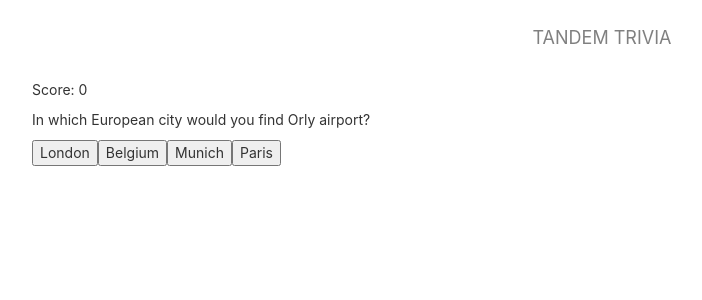
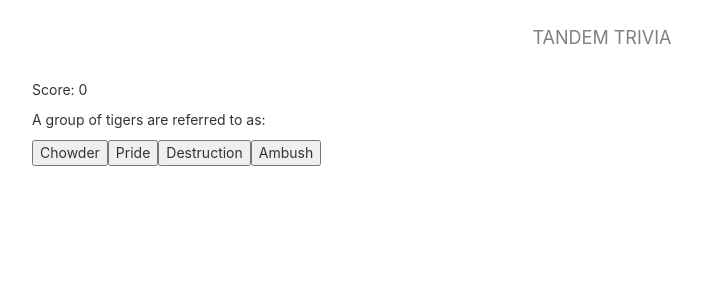
Before and after one commit to Chris-Violante/tandem_trivia, a React (Create React App) app: page /GamePage in a window 1280 px wide. Shown: the top 300 px of the page, without its empty margins (38-740 px from the left). Built offline with nearby package versions, Linux system fonts and the light colour scheme.

Commit message:
game plays complete round MVP

```diff
--- a/src/pages/App/App.js
+++ b/src/pages/App/App.js
@@ -16,19 +16,29 @@ class App extends Component {
       ...this.getInitialState(),
       score: 0,
       userAnswer: null,
-      qIndex: 9
+      qIndex: 0,
     }
   }
 
   getInitialState = () => {
     return {
-      question: this.getQuestion(),
+      question: this.getInitialQuestion(),
+
     }
+  }
+
+  getInitialQuestion = () => {
+    let randomNum = this.getRandomInt(0, 20)
+    let question = questions[randomNum]
+    questions.splice(randomNum, 1)
+    return question
   }
 
 
   getQuestion = () => {
-    let randomNum = this.getRandomInt(0, 20)
+    let qIndexCopy = this.state.qIndex
+    let x = (19 - qIndexCopy)
+    let randomNum = this.getRandomInt(0, x)
     let question = questions[randomNum]
     questions.splice(randomNum, 1)
     return question
```
